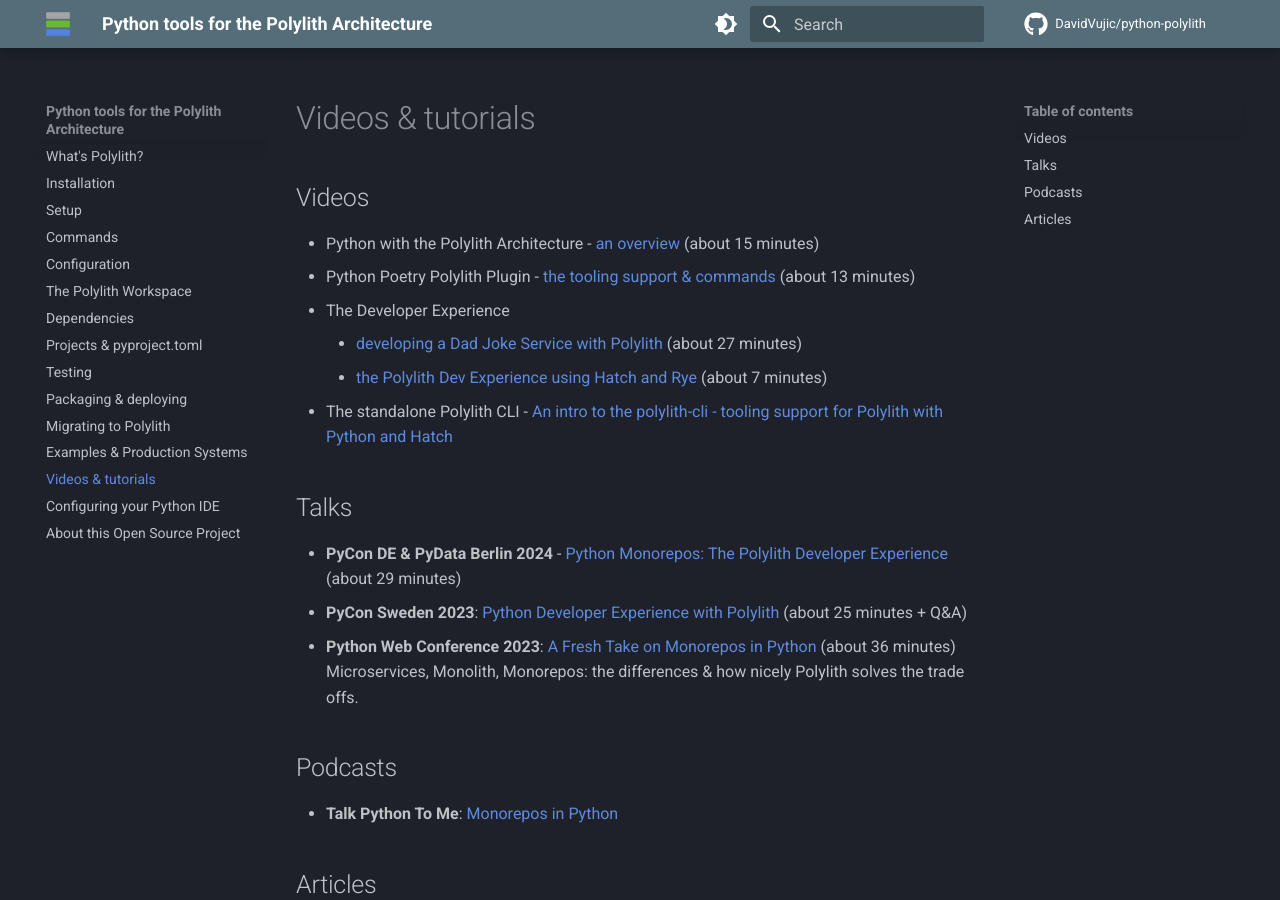
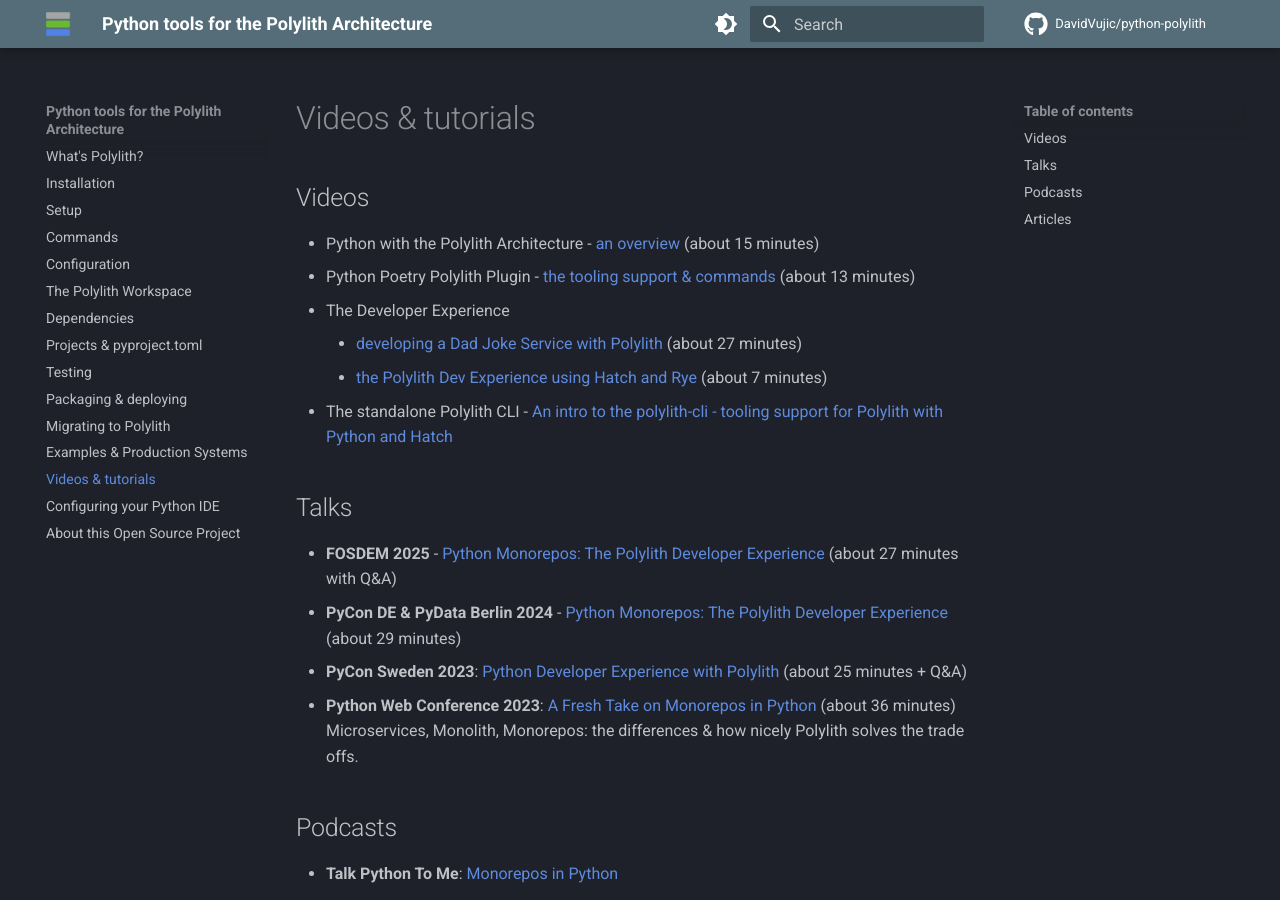
Before and after one commit to DavidVujic/python-polylith-docs, an MkDocs documentation site: the page built from docs/videos.md, in a window 1280 px wide and 900 px high. Built offline with MkDocs 1.6.1 and Material for MkDocs 9.7.7, drawn with Linux system fonts in a browser that asks for light colours; comment, search, counter and statistics services are not loaded.

Commit message:
docs(videos): add FOSDEM 2025 talk

```diff
--- a/docs/videos.md
+++ b/docs/videos.md
@@ -9,6 +9,7 @@
 - The standalone Polylith CLI - [An intro to the polylith-cli - tooling support for Polylith with Python and Hatch](https://youtu.be/K__3Uah3by0)
 
 ## Talks
+- __FOSDEM 2025__ - [Python Monorepos: The Polylith Developer Experience](https://youtu.be/vtJS2O_P0ek?si=9P97dsisqn74V25R) (about 27 minutes with Q&A)
 - __PyCon DE & PyData Berlin 2024__ - [Python Monorepos: The Polylith Developer Experience](https://youtu.be/wGWjt9GJLU4?si=1nOpThiwayc4Crvm) (about 29 minutes)
 - __PyCon Sweden 2023__: [Python Developer Experience with Polylith](https://youtu.be/_BA1yDHdbbs?si=LgV-5Gh_1UCYzNpY) (about 25 minutes + Q&A)
 - __Python Web Conference 2023__: [A Fresh Take on Monorepos in Python](https://youtu.be/HU61vjZPPfQ) (about 36 minutes) Microservices, Monolith, Monorepos: the differences & how nicely Polylith solves the trade offs.
```
